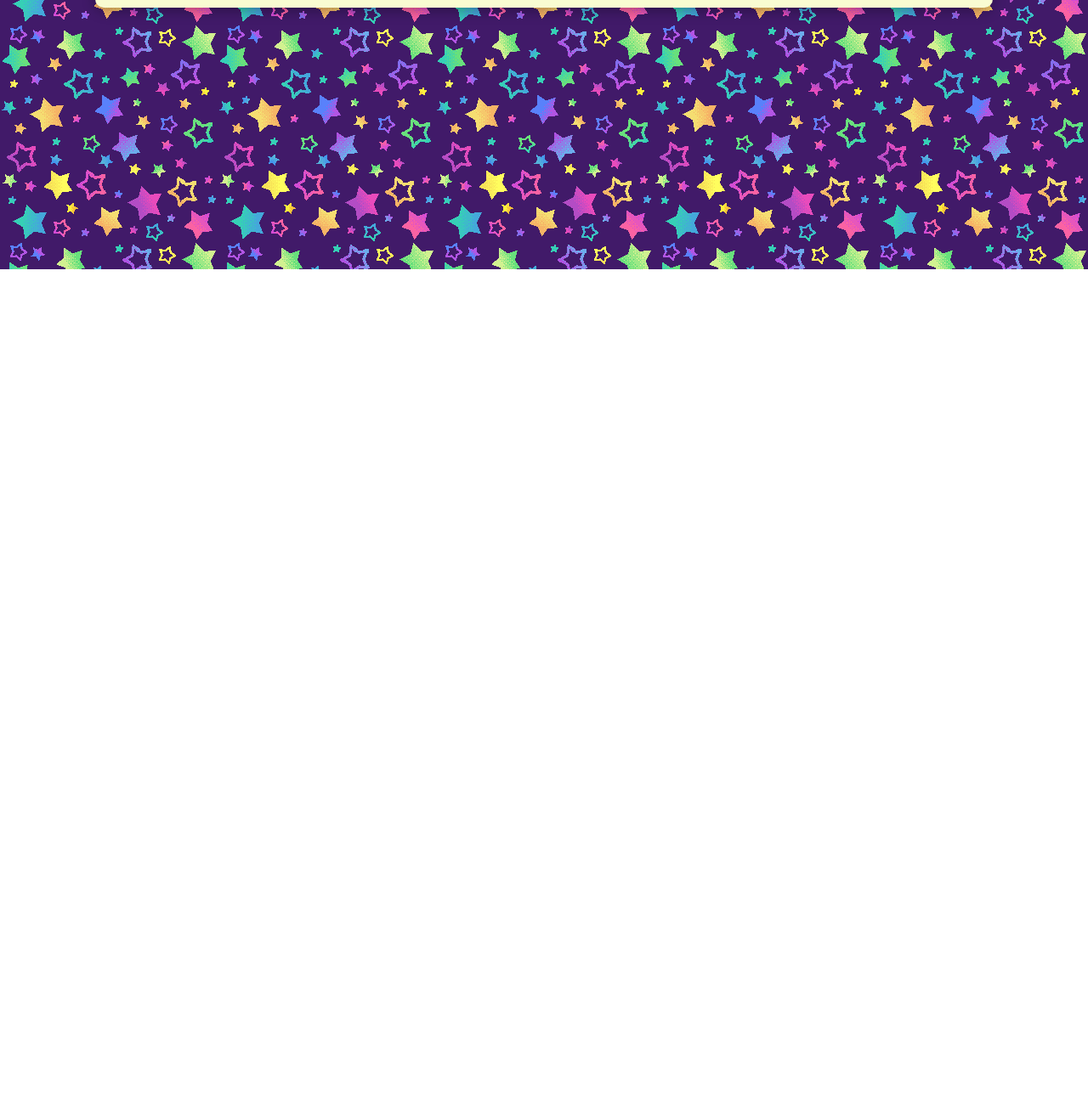
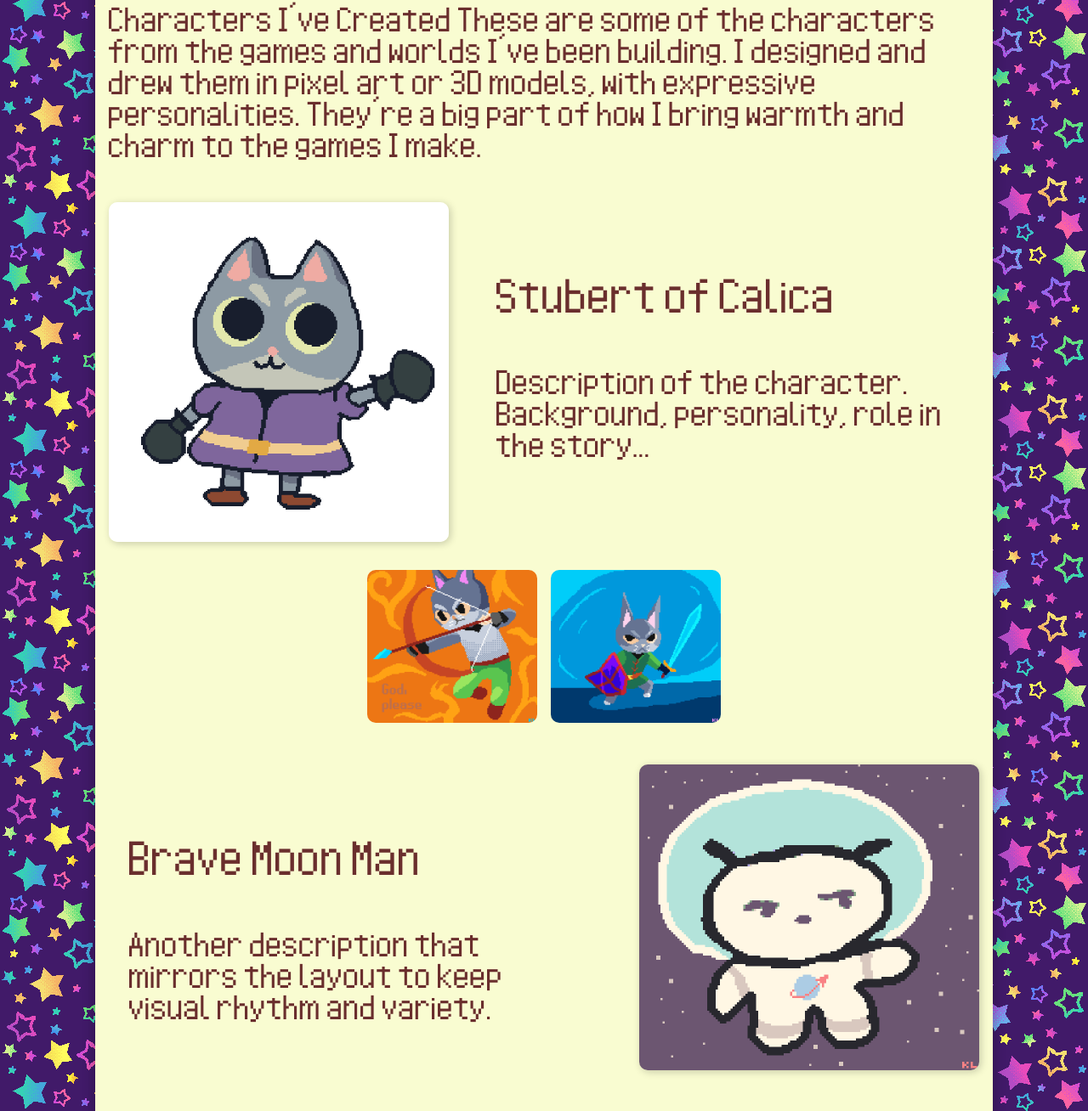
Before and after one commit to KyleLynnDev/kylelynndev.github.io, a plain HTML site: page chars.html in a window 1280 px wide. Shown: the part 483-1791 px from the top of the page at 85% size. Before the commit the page ends 800 px from the top, so only its background shows below. Drawn offline with Linux system fonts and the light colour scheme.

Commit message:
added character section

```diff
--- a/chars.html
+++ b/chars.html
@@ -21,8 +21,79 @@
 
             <section class="intro">
                 <h1></h1>
-                <p>TODO: Add content </p>
+                <p>Characters I’ve Created
+                    These are some of the characters from the games and worlds I’ve been building. I designed and drew them in pixel art or 3D models, with expressive personalities. They’re a big part of how I bring warmth and charm to the games I make. </p>
             </section>
+
+
+
+
+            <section class="char-section">
+                <div class="char-content">
+
+                    <div class="char-image">
+                        <img src="images/stubert of calica.png" alt="Character 1">
+                    </div>
+                    <div class="char-text">
+                        <h1>Stubert of Calica</h1>
+                        <p>Description of the character. Background, personality, role in the story...</p>
+                    </div>
+                </div>
+
+
+                <div class="grid">
+                    <div class="grid-item">
+                        <img src="images/BIG Stubert shoots his shot.png" alt="Pose 1">
+                    </div>
+                    <div class="grid-item">
+                        <img src="images/BIG Stubert the bold.png" alt="Pose 2">
+                    </div>
+                </div>
+
+
+            </section>
+
+
+
+
+
+            <section class="char-section reverse">
+                <div class="char-content">
+
+                    <div class="char-text">
+                        <h1>Brave Moon Man</h1>
+                        <p>Another description that mirrors the layout to keep visual rhythm and variety.</p>
+                    </div>
+
+                    <div class="char-image">
+                        <img src="images/BRAVE MOON MAN PORTRAIT.png" alt="Character 2">
+                    </div>
+
+
+
+                </div>
+            </section>
+
+
+            <section class="char-section">
+                <div class="char-content">
+
+                    <div class="char-image">
+                        <img src="images/BRAVE MOON MAN PORTRAIT.png" alt="Character 2">
+                    </div>
+
+                    <div class="char-text">
+                        <h1>Brave Moon Man</h1>
+                        <p>Another description that mirrors the layout to keep visual rhythm and variety.</p>
+                    </div>
+
+
+
+                </div>
+            </section>
+
+
+
 
 
             <br>
--- a/style.css
+++ b/style.css
@@ -77,6 +77,7 @@ img {
     color: #fff;
     font-weight: bold;
     transition: color 0.3s;
+    font-size: 100px;
 }
 .navbar ul li a:hover {
     color: #f49269;
@@ -94,11 +95,11 @@ img {
 
 
 h1{
-    font-size: 50px;
+    font-size: 70px;
 }
 
 p{
-    font-size: 30px;
+    font-size: 50px;
 }
 
 a{
@@ -310,3 +311,55 @@ footer {
     transform: scale(1.05);
     color: #fff;
 }
+
+
+
+
+/* characters section */
+
+.char-section {
+    display: flex;
+    flex-direction: column;
+    align-items: center;
+    gap: 2em;
+    margin: 3em 0;
+}
+
+
+.char-content {
+    display: flex;
+    flex-wrap: wrap;
+    justify-content: center;
+    gap: 2em;
+    width: 100%;
+}
+
+.char-section.reverse {
+    flex-direction: row-reverse;
+}
+
+.char-image {
+    flex: 1 1 300px;
+    max-width: 400px;
+    text-align: center;
+}
+
+.char-image img {
+    width: 100%;
+    height: auto;
+    border-radius: 10px;
+    box-shadow: 2px 2px 10px rgba(0, 0, 0, 0.2);
+}
+
+.char-text {
+    flex: 2 1 300px;
+    max-width: 1200px;
+    padding: 1em;
+    font-size: clamp(1rem, 2vw, 1.5rem);
+}
+
+
+.char-section .grid-item img {
+    max-width: 200px;
+    border-radius: 10px;
+}
```
Also changed, not shown: projects.html (+29 -14 lines), catscape.html (added), images/TT logo.png (added), images/WSP pfp.png (added), images/catscape logo.png (added), images/cover_image_hopkins.png, images/frog world scrnshot.png (added), images/stubert of calica.png (added), newperspective.html (added).
